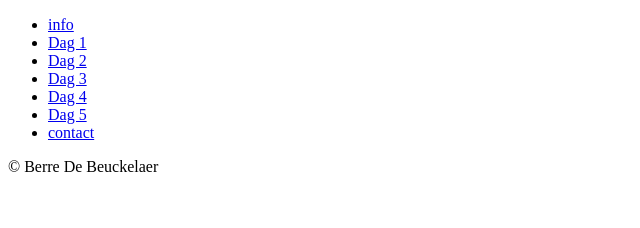
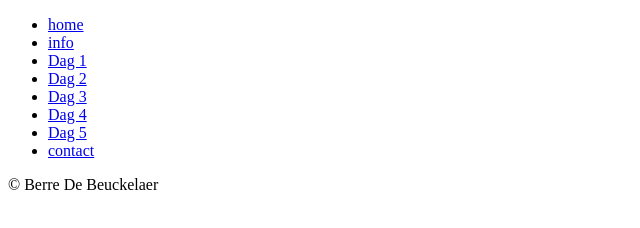
Before and after one commit to BerreDB-immalle/BerreDB-immalle.github.io, a plain HTML site: page DAGVERSLAGENBerreDeBeuckelaer/Contact.html in a window 1280 px wide. Shown: the whole page, without its empty margins (0-640 px from the left). Drawn offline with Linux system fonts and the light colour scheme.

Commit message:
home knop toegevoegd aan navigatie

```diff
--- a/DAGVERSLAGENBerreDeBeuckelaer/Contact.html
+++ b/DAGVERSLAGENBerreDeBeuckelaer/Contact.html
@@ -9,6 +9,7 @@
 <body>
     <nav>
         <ul>
+            <li><a href="index.html">home</a></li>
             <li><a href="info.html">info</a></li>
             <li><a href="Dag1.html">Dag 1</a></li>
             <li><a href="Dag2.html">Dag 2</a></li>
--- a/DAGVERSLAGENBerreDeBeuckelaer/index.html
+++ b/DAGVERSLAGENBerreDeBeuckelaer/index.html
@@ -12,6 +12,7 @@
     </header>
     <nav>
         <ul>
+            <li><a href="index.html">home</a></li>
             <li><a href="info.html">info</a></li>
             <li><a href="Dag1.html">Dag 1</a></li>
             <li><a href="Dag2.html">Dag 2</a></li>
```
Also changed, not shown: DAGVERSLAGENBerreDeBeuckelaer/Dag1.html (+1 -0 lines), DAGVERSLAGENBerreDeBeuckelaer/Dag2.html (+1 -0 lines), DAGVERSLAGENBerreDeBeuckelaer/Dag3.html (+1 -0 lines), DAGVERSLAGENBerreDeBeuckelaer/Dag4.html (+1 -0 lines), DAGVERSLAGENBerreDeBeuckelaer/Dag5.html (+1 -0 lines), DAGVERSLAGENBerreDeBeuckelaer/info.html (+1 -0 lines).
